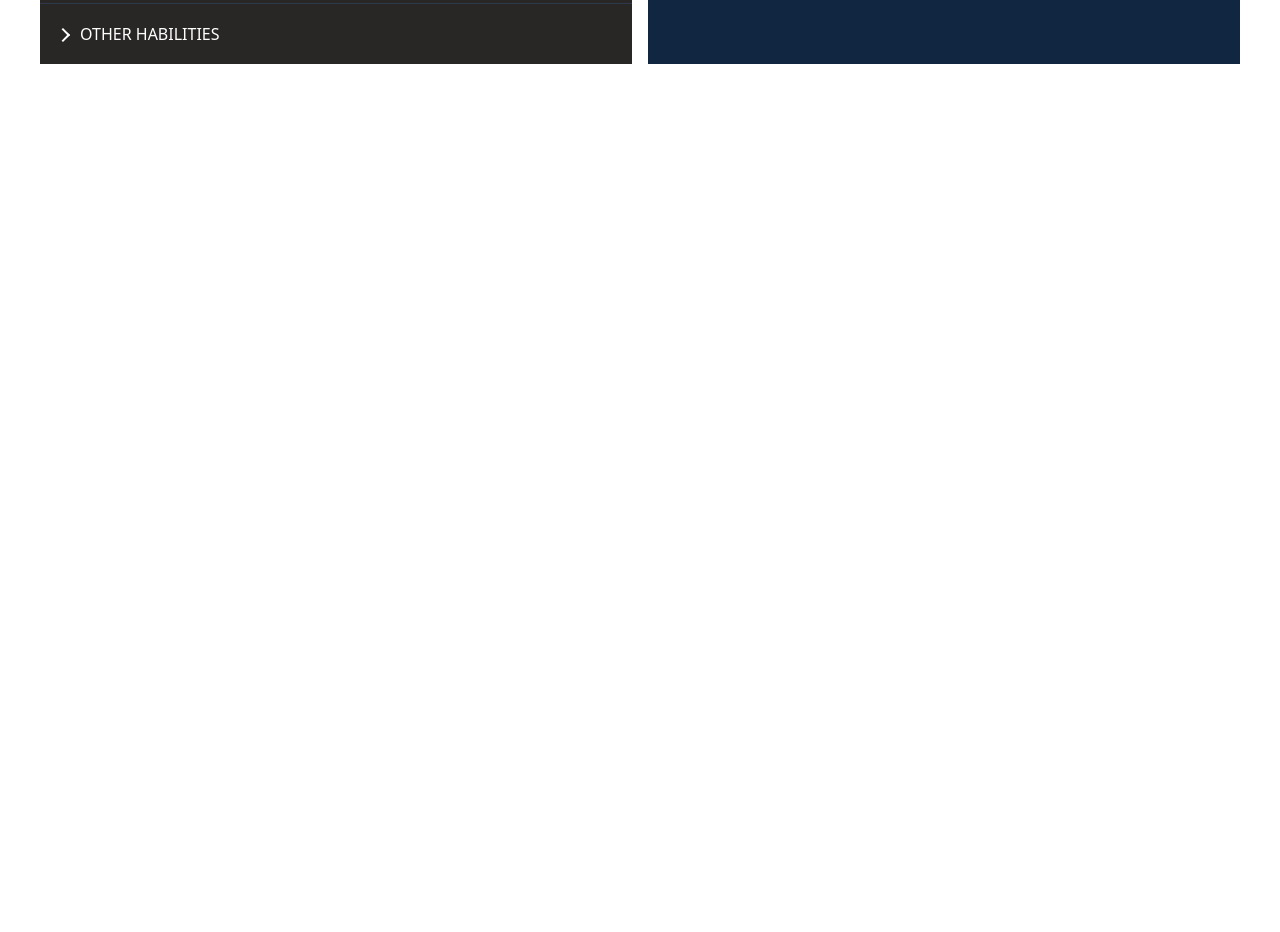
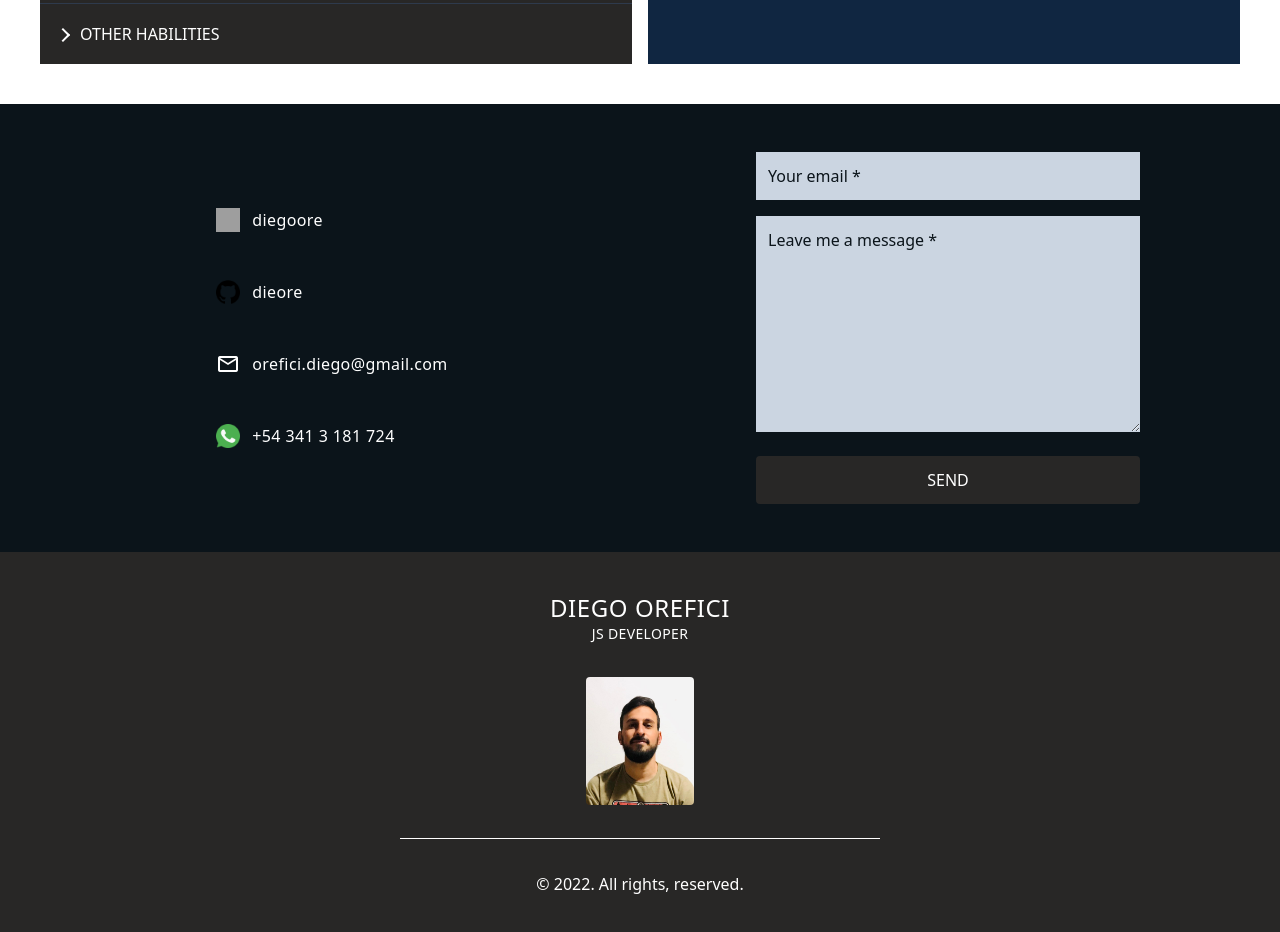
Before and after one commit to dieore/portfolio-22, a React (Create React App) app: page / in a window 1280 px wide. Shown: the part 1120-2052 px from the top of the page. Before the commit the page ends 1224 px from the top, so only its background shows below. Built offline with nearby package versions, Linux system fonts and the light colour scheme; grey boxes are pictures that could not be loaded.

Commit message:
Last couple sections finally added. Styles almost finished.

```diff
--- a/src/App.js
+++ b/src/App.js
@@ -1,9 +1,10 @@
 import Navbar from "./components/Navbar";
 import Header from "./components/Header";
-import SectionAbout from "./components/SectionAbout";
+import AboutSection from "./components/AboutSection";
 import HabilitiesSection from "./components/HabilitiesSection";
+import ContactSection from "./components/ContactSection";
+import Footer from "./components/Footer";
 import "./App.css";
-
 
 function App() {
   return (
@@ -13,8 +14,10 @@ function App() {
       <div className="bg bg3"></div>
       <Navbar />
       <Header />
-      <SectionAbout/>
+      <AboutSection/>
       <HabilitiesSection/>
+      <ContactSection/>
+      <Footer/>
     </div>
   );
 }
--- a/src/components/SectionAbout.js
+++ b/src/components/AboutSection.js
@@ -1,4 +1,4 @@
-const SectionAbout = () => {
+const AboutSection = () => {
     return (
         <section className="h-96 grid place-items-center place-content-center gap-8 sm:p-20 p-12 text-center bg-blue text-white font-light">
             <h1 className="sm:text-2xl tracking-wider">ABOUT ME</h1>
@@ -7,4 +7,4 @@ const SectionAbout = () => {
     )
 }
 
-export default SectionAbout;
+export default AboutSection;
--- /dev/null
+++ b/src/components/ContactSection.js
@@ -0,0 +1,90 @@
+import { useState } from "react";
+import emailjs from '@emailjs/browser';
+import { ToastContainer, toast } from 'react-toastify';
+import 'react-toastify/dist/ReactToastify.css';
+
+const AboutSection = () => {
+    const [message, setMessage] = useState({
+        email: "",
+        body: ""
+    });
+    const [loader, setLoader] = useState(false);
+
+    const handleForm = (e) => {
+        const { name, value } = e.target;
+
+        setMessage({
+            ...message,
+            [name]: value
+        })
+    };
+
+    const sendForm = async () => {
+        const { email, body } = message;
+
+        if (!email.includes("@")) return toast("Please, insert a valid email");
+        if (!email.length || !body.length) return toast("Uncomplete fields");
+
+        setLoader(true);
+        const res = await emailjs.send('service_gh7y2on', 'gmail_ID', message, 'user_Sh3DIijVkb9WcVD8fiYIS');
+        setLoader(false);
+
+        if (res.status === 200) {
+            toast("¡Thanks for email me! I'll get in touch as soon as posible.")
+        } else {
+            toast("Error. Please, try again.")
+        }
+    };
+
+    return (
+        <section className="grid grid-cols-1 md:grid-cols-2 place-items-center place-content-center p-6 bg-blue text-white font-light">
+            <div className="h-72 p-6 flex flex-col justify-between tracking-wide">
+                <div className="flex items-center">
+                    <img className="w-6 h-6" src="/img/linkedin.png" />
+                    <p className="cursor-pointer pl-3" onClick={() => window.open("https://www.linkedin.com/in/diegoore/")}>diegoore</p>
+                </div>
+                <div className="flex items-center">
+                    <img className="w-6 h-6" src="/img/github.png" />
+                    <p className="cursor-pointer pl-3" onClick={() => window.open("https://www.github.com/dieore")}>dieore</p>
+                </div>
+                <div className="flex items-center">
+                    <img className="w-6 h-6" src="/img/email.png" />
+                    <p className="pl-3">orefici.diego@gmail.com</p>
+                </div>
+                <div className="flex items-center">
+                    <img className="w-6 h-6" src="/img/whatsapp.png" />
+                    <p className="cursor-pointer pl-3" onClick={() => window.open("https://api.whatsapp.com/send?phone=543413181724")}>+54 341 3 181 724</p>
+                </div>
+            </div>
+            <div className="text-blue flex flex-col p-6">
+                <input
+                    placeholder="Your email *"
+                    className="outline-none w-full sm:w-96 placeholder:text-blue p-3 bg-light-gray-200 focus:bg-white mb-4"
+                    onChange={handleForm}
+                    name="email"
+                    value={message.email}
+                />
+                <textarea
+                    rows={8}
+                    placeholder="Leave me a message *"
+                    className="outline-none w-full sm:w-96 placeholder:text-blue p-3 bg-light-gray-200 focus:bg-white"
+                    onChange={handleForm}
+                    name="body"
+                    value={message.body}
+                />
+                <button
+                    className="bg-gray p-3 rounded mt-6 text-white hover:bg-opacity-80"
+                    disabled={loader}
+                    onClick={() => sendForm()}
+                >
+                    {
+                        loader ? <p className="animate-pulse">Un momento por favor</p> : "SEND"
+                    }
+                </button>
+            </div>
+            <ToastContainer  position="bottom-center" toastStyle={{ backgroundColor: "#d97706", color: "white" }}  />
+        </section>
+    )
+}
+
+export default AboutSection;
--- /dev/null
+++ b/src/components/Footer.js
@@ -0,0 +1,15 @@
+const Footer = () => {
+    return (
+        <footer className="grid grid-cols-1 place-items-center place-content-between h-96 p-10 bg-gray text-white">
+            <div className="flex flex-col items-center">
+                <h3 className="text-2xl tracking-wide">DIEGO OREFICI</h3>
+                <h3 className="text-sm tracking-wide">JS DEVELOPER</h3>
+            </div>
+            <img className="rounded h-32" src="/img/diego.jpeg" />
+            <hr className="w-4/5 sm:w-2/5" />
+            <p>© {new Date().getFullYear()}. All rights, reserved.</p>
+        </footer>
+    )
+}
+
+export default Footer;
--- a/src/components/Navbar.js
+++ b/src/components/Navbar.js
@@ -1,13 +1,35 @@
+import { useEffect, useState } from "react";
+
 const Navbar = () => {
+    const onScrollDown = "sm:p-6 p-3 sticky top-0 bg-blue bg-opacity-90";
+    const onScrollTop = "sm:p-6 p-3 sticky top-0";
+
+    const [navigationBackground, setNavigationBackground] = useState(onScrollTop);
+
+    const handleScroll = () => {
+        const show = window.scrollY > 310;
+
+        if (show) {
+            setNavigationBackground(onScrollDown);
+        } else {
+            setNavigationBackground(onScrollTop);
+        }
+    }
+
+    useEffect(() => {
+        document.addEventListener('scroll', handleScroll);
+        return () => document.removeEventListener('scroll', handleScroll);
+    }, [])
+
     return (
-        <nav className="sm:p-6 p-3 sticky top-0 bg-blue bg-opacity-20">
-            <ul className="hidden sm:grid grid-cols-3 place-items-center text-white">
+        <nav className={navigationBackground}>
+            <ul className="hidden sm:grid grid-cols-4 place-items-center text-white">
+                <li className="hover:underline hover:underline-offset-8">HOME</li>
                 <li className="hover:underline hover:underline-offset-8">ABOUT</li>
                 <li className="hover:underline hover:underline-offset-8">SKILLS</li>
                 <li className="hover:underline hover:underline-offset-8">CONTACT</li>
             </ul>
-            <div className="flex justify-between items-center sm:hidden">
-                <h5 className="text-white font-mono">Diego Orefici</h5>
+            <div className="flex justify-center sm:hidden">
                 <img className="w-8" src="/img/burguer.png" />
             </div>
         </nav>
```
